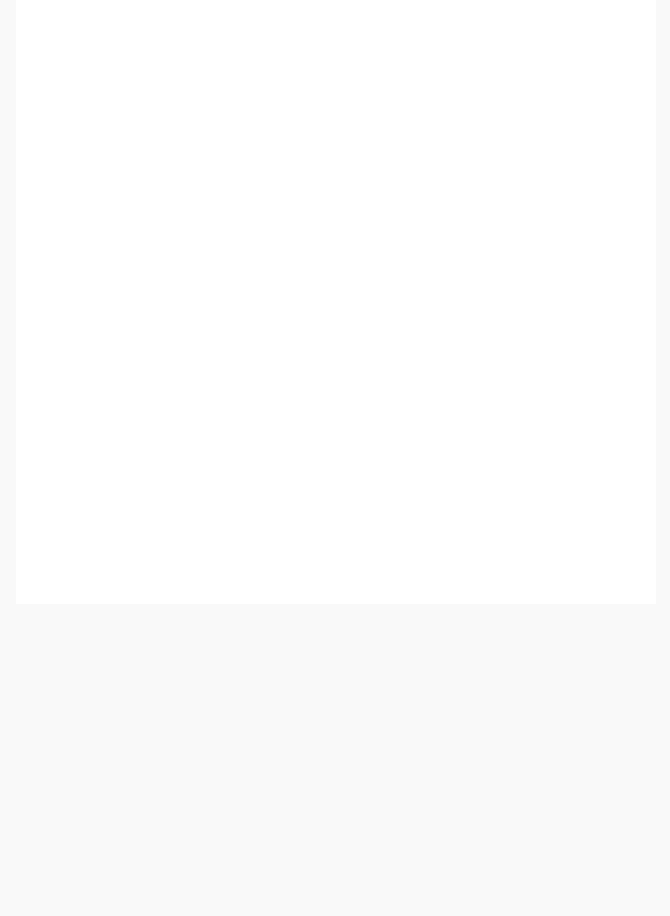
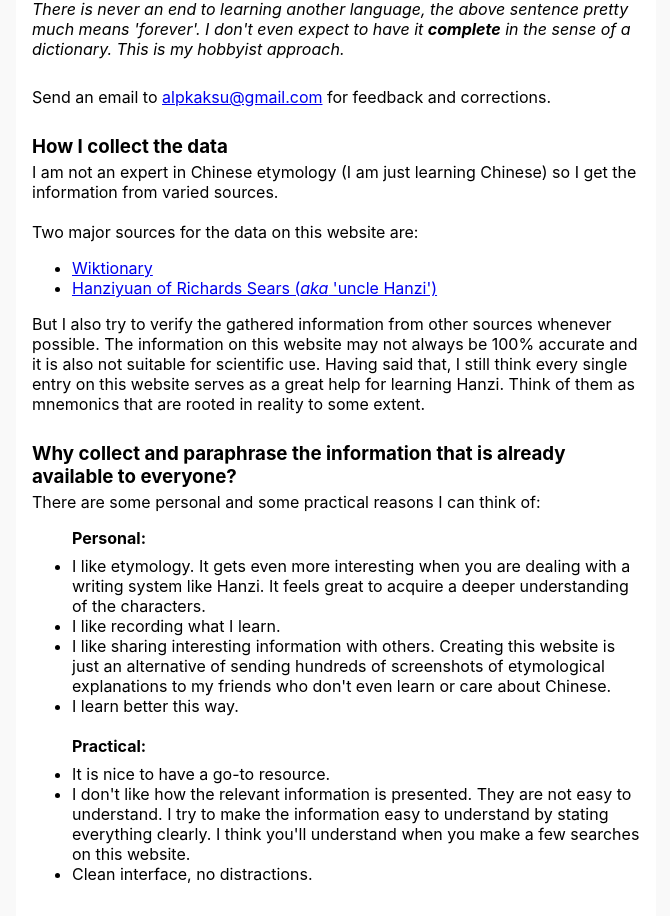
Before and after one commit to fysis/yuan-client, a React (Create React App) app: page /about in a window 1280 px wide. Shown: the part 196-1112 px from the top of the page, without its empty margins (304-974 px from the left). Before the commit the page ends 800 px from the top, so only its background shows below. Built offline with nearby package versions, Linux system fonts and the light colour scheme.

Commit message:
update about page

```diff
--- a/src/pages/about.js
+++ b/src/pages/about.js
@@ -3,7 +3,38 @@ import React from 'react'
 const About = () => (
     <div>
         <h2>About</h2>
-        <p>I'm learning Mandarin Chinese and record words and characters I learn here. I hope to create a useful Chinese etimological dictionary at the end of my Chinese learning journey.</p>
+        <p>I'm learning Mandarin Chinese and record words and characters I learn here. I hope to create a useful Chinese etimological dictionary at the end of my Chinese learning journey.
+            <br/><br></br><em>There is never an end to learning another language, the above sentence pretty much means 'forever'. I don't even expect to have it <strong>complete</strong> in the sense of a dictionary. This is my hobbyist approach.</em>
+        </p>
+        <br/>
+        <p>Send an email to <a href="mailto:alpkaksu@gmail.com">alpkaksu@gmail.com</a> for feedback and corrections.</p>
+        <br/>
+        <h3>How I collect the data</h3>
+        <p>I am not an expert in Chinese etymology (I am just learning Chinese) so I get the information from varied sources.
+            <br/><br/>Two major sources for the data on this website are:
+            <ul>
+                <li><a href="https://en.wiktionary.org/wiki/%E6%BA%90">Wiktionary</a></li>
+                <li><a href="https://hanziyuan.net/#%E6%BA%90">Hanziyuan of Richards Sears (<em>aka</em> 'uncle Hanzi')</a></li>
+            </ul>
+            But I also try to verify the gathered information from other sources whenever possible. The information on this website may not always be 100% accurate and it is also not suitable for scientific use.
+            Having said that, I still think every single entry on this website serves as a great help for learning Hanzi. Think of them as mnemonics that are rooted in reality to some extent.
+        </p>
+        <br/>
+        <h3>Why collect and paraphrase the information that is already available to everyone?</h3>
+        <p>There are some personal and some practical reasons I can think of:
+            <ul>
+                <p><strong>Personal:</strong></p>
+                <li>I like etymology. It gets even more interesting when you are dealing with a writing system like Hanzi. It feels great to acquire a deeper understanding of the characters.</li>
+                <li>I like recording what I learn.</li>
+                <li>I like sharing interesting information with others. Creating this website is just an alternative of sending hundreds of screenshots of etymological explanations to my friends who don't even learn or care about Chinese.</li>
+                <li>I learn better this way.</li>
+                <br/>
+                <p><strong>Practical:</strong></p>
+                <li>It is nice to have a go-to resource.</li>
+                <li>I don't like how the relevant information is presented. They are not easy to understand. I try to make the information easy to understand by stating everything clearly. I think you'll understand when you make a few searches on this website.</li>
+                <li>Clean interface, no distractions.</li>
+            </ul>
+        </p>
     </div>
 )
 
```
